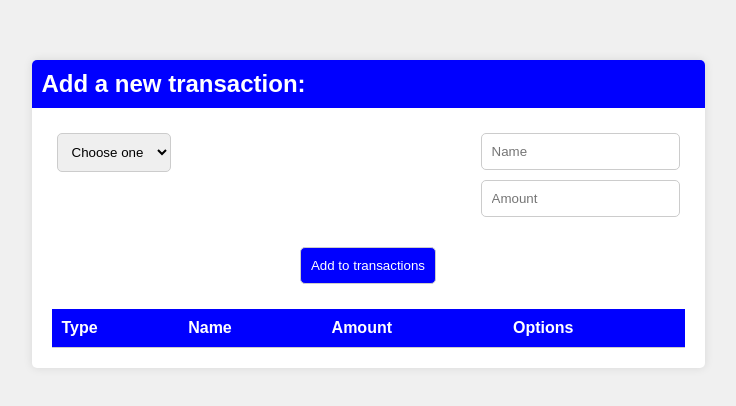
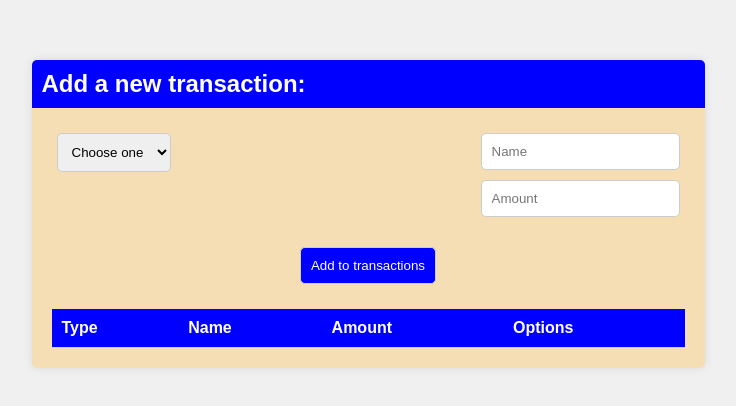
Before and after one commit to Seenumaheshwaran/Budget-Tracker-Using-HTML-CSS-and-JS, a plain HTML site: page index.html in a window 1280 px wide. Shown: the part 186-592 px from the top of the page, without its empty margins (272-1008 px from the left). Drawn offline with Linux system fonts and the light colour scheme.

Commit message:
style.css

```diff
--- a/css/style.css
+++ b/css/style.css
@@ -13,7 +13,7 @@ body {
     padding: 20px;
     border-radius: 5px;
     box-shadow: 0 0 10px rgba(0, 0, 0, 0.1);
-
+    background-color: wheat;
 }
 
 h2 {
@@ -38,16 +38,19 @@ h2 {
     justify-content: center;
     margin-bottom: 20px;
     gap: 300px;
+    background-color:wheat;
 }
 .group2{
     display: flex;
     flex-direction: column;
+    background-color: wheat;
 }
 
 .group3{
     display: flex;
     justify-content: center;
     align-items: center;
+    background-color: wheat;
 }
 form select, form input, form button {
     padding: 10px;
@@ -59,7 +62,6 @@ form select, form input, form button {
 button {
     background-color: #0000FF;
     color: #fff;
-    border: none;
     cursor: pointer;
     margin: 10px;
     padding: 10px;
```
